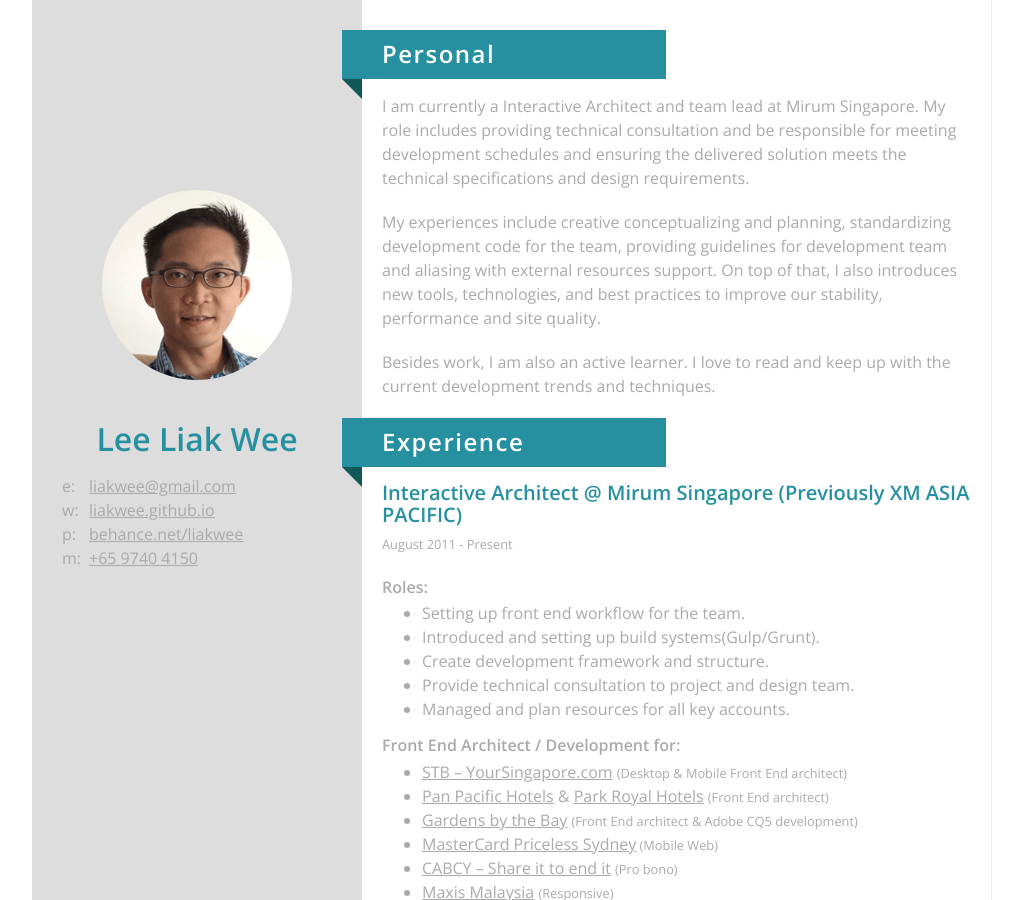
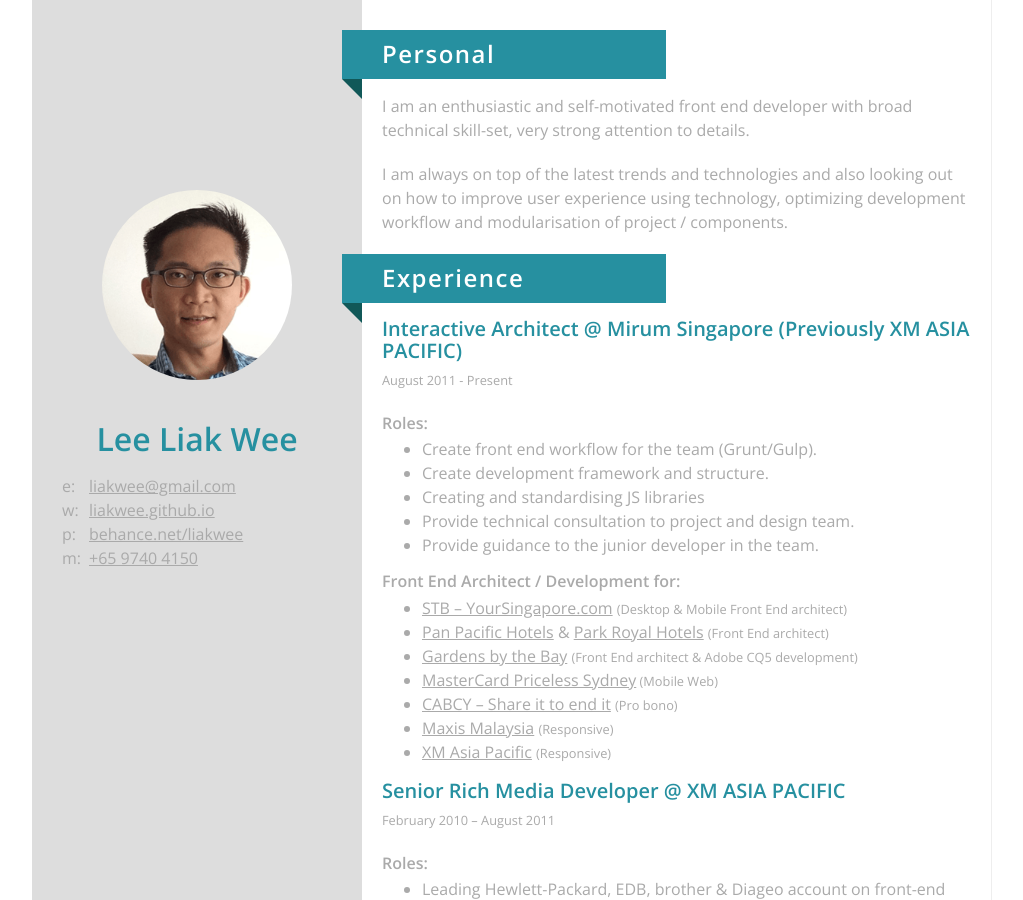
Before and after one commit to liakwee/liakwee.github.io, a Jekyll site: the page resume.html, which Jekyll copies as it is, in a window 1280 px wide and 900 px high. Shown: the whole window, without its empty margins (128-1151 px from the left). Built offline with Jekyll 4.4.1, drawn with Linux system fonts in a browser that asks for light colours; Markdown is read by kramdown in place of the engine named in the settings.

Commit message:
update resume

```diff
--- a/resume.html
+++ b/resume.html
@@ -75,12 +75,8 @@
     <h2 class="ribbon">
       <strong class="ribbon-content">Personal</strong>
     </h2>
-    <p>I am currently a Interactive Architect and team lead at Mirum Singapore. My role includes providing technical consultation and be responsible for meeting development schedules and ensuring the delivered solution meets the technical specifications and design requirements.</p>
-
-    <p>My experiences include creative conceptualizing and planning, standardizing development code for the team, providing guidelines for development team and aliasing with external resources support. On top of that, I also introduces new tools, technologies, and best practices to improve our stability, performance and site quality.</p>
-
-    <p>Besides work, I am also an active learner. I love to read and keep up with the current development trends and techniques.</p>
-
+    <p>I am an enthusiastic and self-motivated front end developer with broad technical skill-set, very strong attention to details.</p>
+    <p>I am always on top of the latest trends and technologies and also looking out on how to improve user experience using technology, optimizing development workflow and modularisation of project / components.</p>
 
     <h2 class="ribbon">
       <strong class="ribbon-content">Experience</strong>
@@ -91,11 +87,11 @@
     <br>
     <h5>Roles:</h5>
     <ul>
-      <li>Setting up front end workflow for the team.</li>
-      <li>Introduced and setting up build systems(Gulp/Grunt).</li>
+      <li>Create front end workflow for the team (Grunt/Gulp).</li>
       <li>Create development framework and structure.</li>
+      <li>Creating and standardising JS libraries</li>
       <li>Provide technical consultation to project and design team.</li>
-      <li>Managed and plan resources for all key accounts.</li>
+      <li>Provide guidance to the junior developer in the team.</li>
     </ul>
 
     <h5>Front End Architect / Development for:</h5>
@@ -148,10 +144,6 @@
       <li><a href="https://vimeo.com/56541568" target="_blank" title="HP &ndash; Products Launch">HP &ndash; Products Launch</a> <small>(Flash AS3)</small></li>
       <li><a href="https://vimeo.com/56492467" target="_blank" title="Nike Sport Culture">Nike Sport Culture</a> <small>(Flash AS3)</small></li>
     </ul>
-    <br>
-    <br>
-    <br>
-    <br>
     <h3>Flash Developer @ IP TECHNOLOGY SOLUTION</h3>
     <small>January 2006 – April 2007</small>
     <br>
@@ -212,16 +204,6 @@
 
 <!-- plugins:js --><!-- endinject -->
 <!-- inject:js --><!-- endinject -->
-<script>
-  (function(i,s,o,g,r,a,m){i['GoogleAnalyticsObject']=r;i[r]=i[r]||function(){
-  (i[r].q=i[r].q||[]).push(arguments)},i[r].l=1*new Date();a=s.createElement(o),
-  m=s.getElementsByTagName(o)[0];a.async=1;a.src=g;m.parentNode.insertBefore(a,m)
-  })(window,document,'script','//www.google-analytics.com/analytics.js','ga');
-
-  ga('create', 'UA-50884625-1', 'auto');
-  ga('send', 'pageview');
-
-</script>
 
 </body>
 </html>
```
Also changed, not shown: 1 other file.
